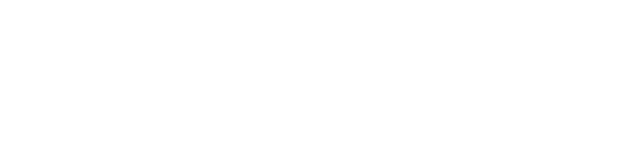
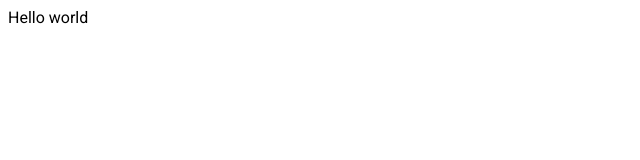
Before and after one commit to js-tasks-ru/htmlcss-20210610_yaroslav1986, a website: page index.html in a window 1280 px wide. Shown: the full height of the page, 0-640 px from the left. Drawn offline with Linux system fonts and the light colour scheme.

Commit message:
add solution for 1-module intro

```diff
--- a/index.html
+++ b/index.html
@@ -5,6 +5,8 @@
         <link rel="stylesheet" href="./assets/css/main.css">
     </head>
     <body>
-
+        <main>
+            <span>Hello world</span>
+        </main>
     </body>
 </html>
```
